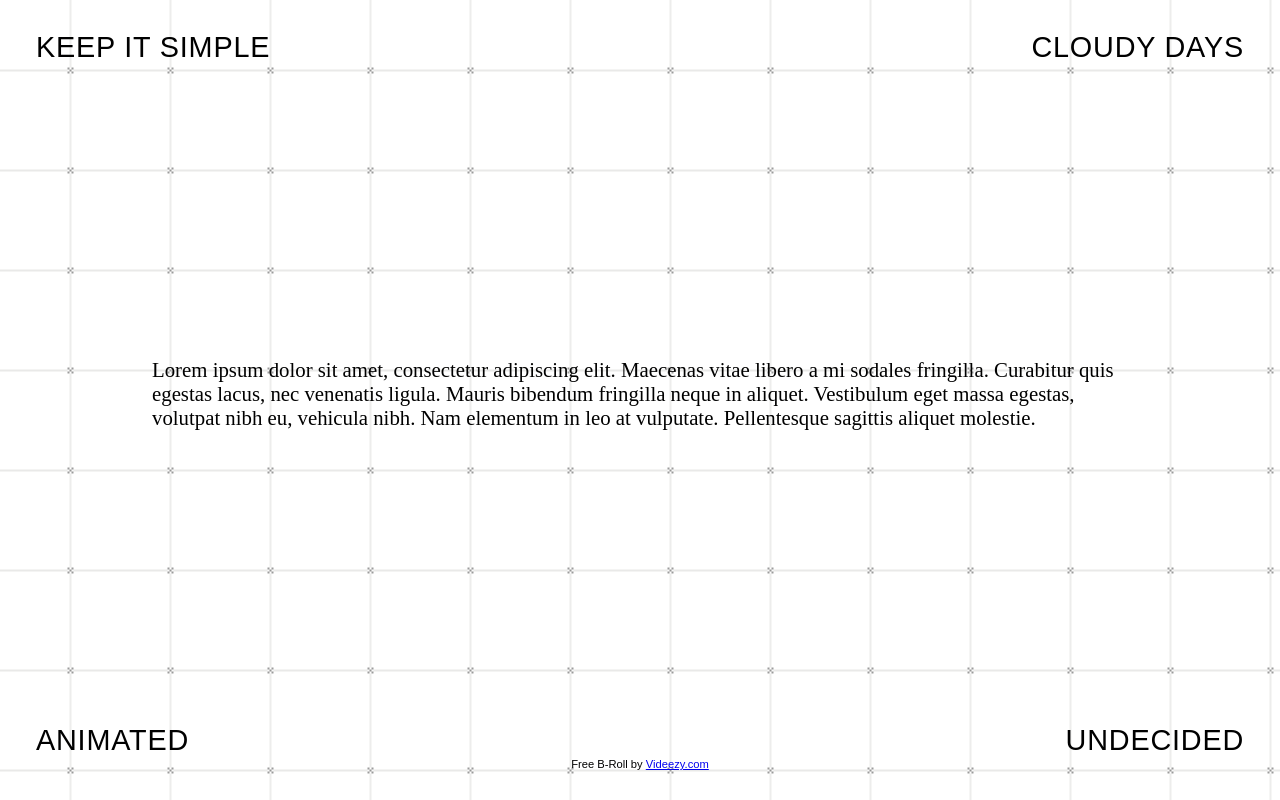
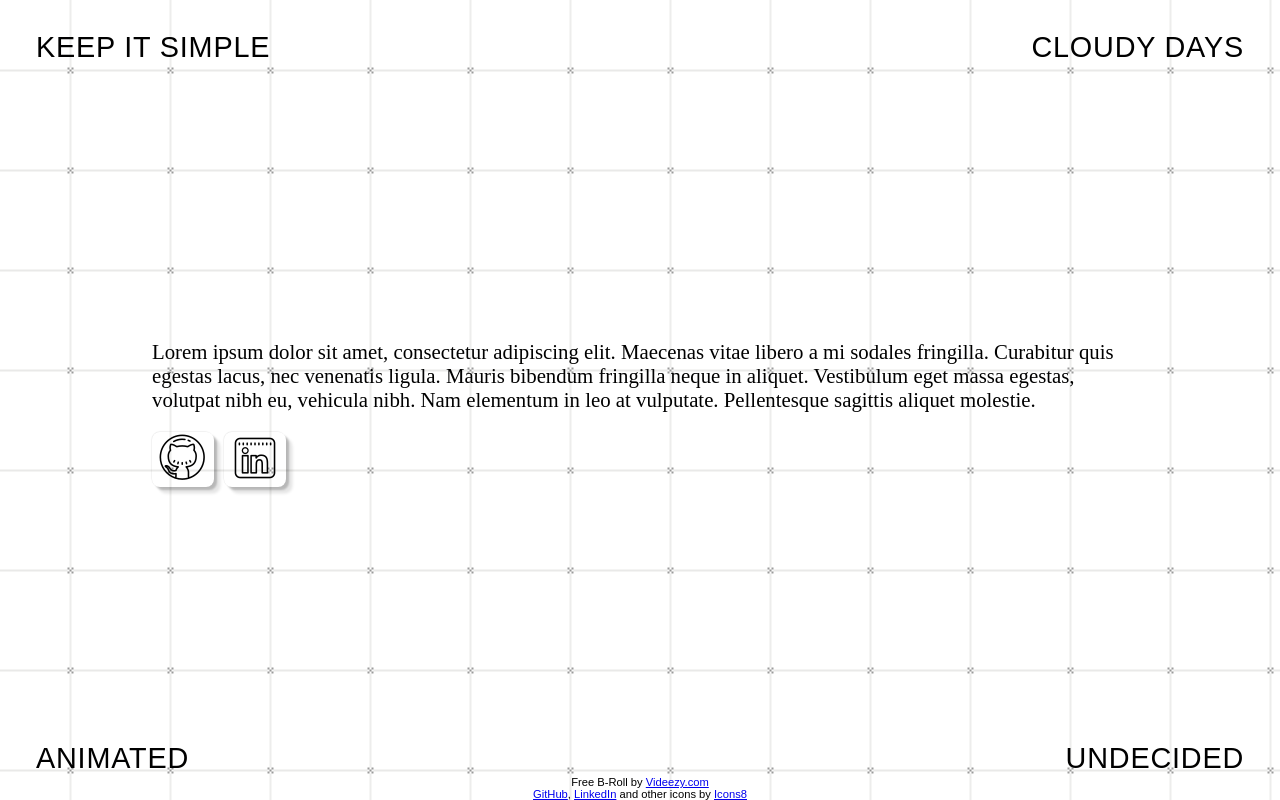
Before and after one commit to bonniehsm/portfolio, a React app: page / in a window 1280 px wide. Built offline with nearby package versions, Linux system fonts and the light colour scheme.

Commit message:
Added social button icons, style, and animation; added profile to assets/

```diff
--- a/src/index.js
+++ b/src/index.js
@@ -3,6 +3,8 @@ import ReactDOM from 'react-dom';
 import StyleButton from './presentational/StyleButton';
 import './index.css';
 /*import Cloudy from './assets/Cloudy_1080p.mp4';*/
+import GithubIcon from './assets/github-50.png';
+import LinkedInIcon from './assets/linkedin-50.png';
 import PageStyles from './PageStyles';
 
 
@@ -67,8 +69,16 @@ class MyPage extends React.Component {
                             { /*<img src={Profile} alt="Profile Image" className="my-profile-img"/>*/ }
                         </div>
                         <div id="more-info">
-                            { /* https://github.com/bonniehsm */ }
-                            { /* https://www.linkedin.com/in/bonnie-hung/ --> */ }
+                            <button>
+                                <a href="https://github.com/bonniehsm">
+                                    <img src={GithubIcon} alt="Github Icon"/>
+                                </a>
+                            </button>
+                            <button>
+                                <a href="https://www.linkedin.com/in/bonnie-hung/">
+                                    <img src={LinkedInIcon} alt="LinkedIn Icon"/>
+                                </a>
+                            </button>
                         </div>
                     </main>
                     <div className="page-options-buttons" id="options-bottom">
@@ -85,6 +95,7 @@ class MyPage extends React.Component {
                     </div>
                     <footer>
                         <p id="credits">Free B-Roll by <a target="_blank" href="http://www.videezy.com">Videezy.com</a></p>
+                        <p><a target="_blank" href="https://icons8.com/icons/set/github">GitHub</a>, <a target="_blank" href="https://icons8.com/icons/set/linkedin">LinkedIn</a> and other icons by <a target="_blank" href="https://icons8.com">Icons8</a></p>
                     </footer>
                 </div>
             </div>
--- a/src/scss/index.scss
+++ b/src/scss/index.scss
@@ -33,6 +33,7 @@ button {
 .page-container {
     height: 100%;
     padding: 30px;
+    padding-bottom: 0px;
     box-sizing: border-box;
     display: flex;
     flex-flow: column nowrap;
@@ -42,6 +43,7 @@ button {
 
 #main-content {
     display: flex;
+    flex-direction: column;
     width: 80%;
     margin-top: auto;
     margin-left: auto;
@@ -52,7 +54,7 @@ button {
     margin-top: auto;
 }
 
-footer p#credits {
+footer p {
     margin: 0;
     text-align: center;
     font-family: arial;
@@ -89,6 +91,31 @@ footer p#credits {
 }
 
 
+
+/************
+*    MAIN   *
+************/
+
+#more-info {
+    button {
+        margin-right: 10px;
+        border-radius: 8px;
+        box-shadow: -0.45px -0.45px 1px rgba(0,0,0,0.1), 3px 3px 2px rgba(0, 0, 0, 0.2), 6.5px 6.5px 3px rgba(0, 0, 0, 0.1);
+        transition: all 0.45s;
+    }
+
+    button:hover {
+        box-shadow: -0.25px -0.25px 0.7px rgba(0,0,0,0.1), 1.5px 1.5px 2px rgba(0, 0, 0, 0.2), 3px 3px 3px rgba(0, 0, 0, 0.1);
+    }
+
+    @keyframes btn-animate {
+        100% { box-shadow: 0; }
+    }
+}
+
+
+
+
 /** Simple Background **/
 
 #simple-background {
```
Also changed, not shown: src/assets/github-100.png (added), src/assets/github-50.png (added), src/assets/linkedin-100.png (added), src/assets/linkedin-50.png (added), src/index.css, 2 other files.
